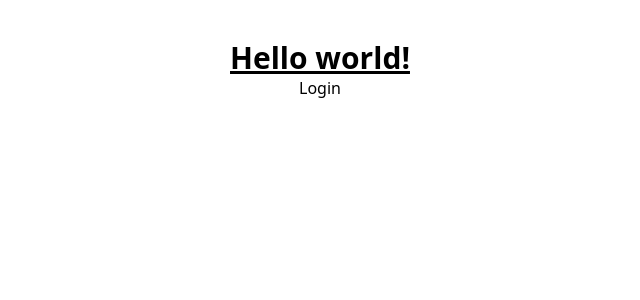
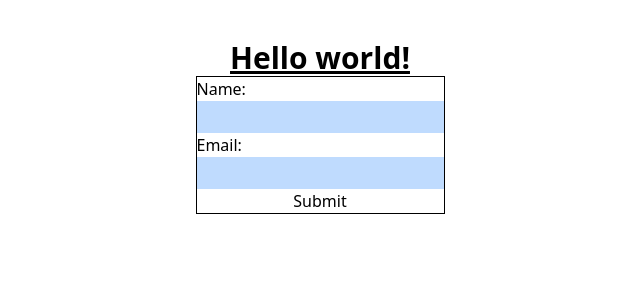
Before and after one commit to elisetvy/fetch-frontend-takehome, a React (Vite) app: page / in a window 1280 px wide. Shown: the top 300 px of the page, without its empty margins (320-960 px from the left). Built offline with nearby package versions, Linux system fonts and the light colour scheme.

Commit message:
Add styling to form

```diff
--- a/src/components/auth/Auth.tsx
+++ b/src/components/auth/Auth.tsx
@@ -1,6 +1,12 @@
 function Auth() {
     return (
-        <p>Login</p>
+        <form className="flex flex-col border-black border">
+            <label>Name:</label>
+            <input className="bg-blue-200 px-2 py-1"></input>
+            <label>Email:</label>
+            <input className="bg-blue-200 px-2 py-1"></input>
+            <button>Submit</button>
+        </form>
     )
 }
 
```
